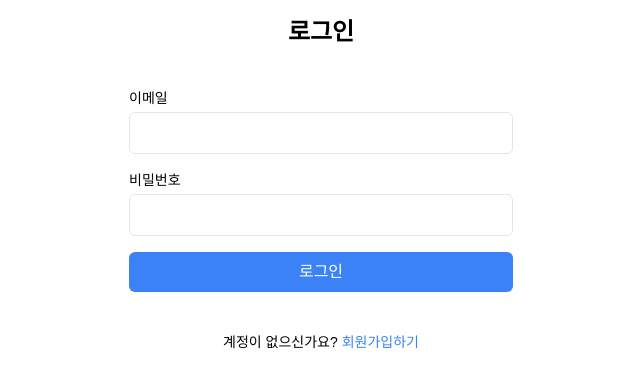
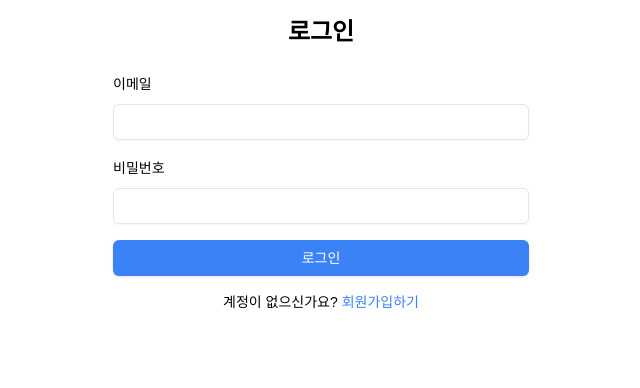
Before and after one commit to TrpMate/TripMate_FE, a Next.js app: page /login in a window 1280 px wide. Shown: the top 388 px of the page, without its empty margins (319-959 px from the left). Built offline with nearby package versions, Linux system fonts and the light colour scheme.

Commit message:
ui : 로그인 페이지 내 shadcn 컴포넌트 추가 및 로그인 에러 메세지 추가

```diff
--- a/package.json
+++ b/package.json
@@ -11,6 +11,8 @@
     "format:check": "prettier --check \"**/*.{ts,tsx,md,json,js,jsx}\""
   },
   "dependencies": {
+    "@hookform/resolvers": "^3.9.1",
+    "@radix-ui/react-label": "^2.1.0",
     "@radix-ui/react-slot": "^1.1.0",
     "class-variance-authority": "^0.7.0",
     "clsx": "^2.1.1",
@@ -18,9 +20,11 @@
     "next": "15.0.3",
     "react": "19.0.0-rc-66855b96-20241106",
     "react-dom": "19.0.0-rc-66855b96-20241106",
+    "react-hook-form": "^7.53.2",
     "swr": "^2.2.5",
     "tailwind-merge": "^2.5.4",
     "tailwindcss-animate": "^1.0.7",
+    "zod": "^3.23.8",
     "zustand": "^5.0.1"
   },
   "devDependencies": {
--- a/src/app/login/page.tsx
+++ b/src/app/login/page.tsx
@@ -1,40 +1,82 @@
+'use client'
 import Link from 'next/link'
+import { useForm } from 'react-hook-form'
+import { useState } from 'react'
+import { Form, FormControl, FormItem, FormLabel } from '@/components/ui/form'
+import { Input } from '@/components/ui/input'
+import { Button } from '@/components/ui/button'
+import { Alert, AlertDescription } from '@/components/ui/alert'
+
+type LoginFormValues = {
+  email: string
+  password: string
+}
 
 export default function LoginPage() {
+  const [errorMessage, setErrorMessage] = useState<string | null>(null)
+
+  const form = useForm<LoginFormValues>({
+    defaultValues: {
+      email: '',
+      password: '',
+    },
+  })
+
+  const onSubmit = (data: LoginFormValues) => {
+    console.log('데이터:', data)
+    setErrorMessage(null)
+  }
+
+  const onError = (errors: any) => {
+    if (errors.email) {
+      setErrorMessage(errors.email.message)
+    } else if (errors.password) {
+      setErrorMessage(errors.password.message)
+    }
+  }
+
   return (
-    <div className="mx-auto max-w-md space-y-6 p-4">
-      <h1 className="mb-4 text-center text-2xl font-bold">로그인</h1>
-      <form className="space-y-4 p-4">
-        <div>
-          <label htmlFor="email" className="block text-sm font-medium">
-            이메일
-          </label>
-          <input
-            type="email"
-            id="email"
-            name="email"
-            required
-            className="mt-1 block w-full rounded-md border p-2"
-          />
-        </div>
+    <>
+      <div className="mx-auto max-w-md space-y-6 p-4">
+        <h1 className="mb-4 text-center text-2xl font-bold">로그인</h1>
 
-        <div>
-          <label htmlFor="password" className="block text-sm font-medium">
-            비밀번호
-          </label>
-          <input
-            type="password"
-            id="password"
-            name="password"
-            required
-            className="mt-1 block w-full rounded-md border p-2"
-          />
-        </div>
+        <Form {...form}>
+          <form onSubmit={form.handleSubmit(onSubmit, onError)} className="space-y-4">
+            <FormItem>
+              <FormLabel htmlFor="email">이메일</FormLabel>
+              <FormControl>
+                <Input
+                  id="email"
+                  {...form.register('email', { required: '이메일을 입력해주세요.' })}
+                  className="rouded-md mt-1 block w-full border p-2"
+                />
+              </FormControl>
+            </FormItem>
 
-        <button type="submit" className="w-full rounded-md bg-blue-500 py-2 text-white">
-          로그인
-        </button>
-      </form>
+            <FormItem>
+              <FormLabel htmlFor="password">비밀번호</FormLabel>
+              <FormControl>
+                <Input
+                  type="password"
+                  id="password"
+                  {...form.register('password', { required: '비밀번호를 입력해 주세요.' })}
+                  className="mt-1 block w-full rounded-md border p-2"
+                />
+              </FormControl>
+            </FormItem>
+
+            {errorMessage && (
+              <Alert className="text-red-650 text-red-650 m-0 mb-4 border-none p-0 font-bold text-red-500">
+                <AlertDescription>{errorMessage}</AlertDescription>
+              </Alert>
+            )}
+
+            <Button type="submit" className="w-full rounded-md bg-blue-500 py-2 text-white">
+              로그인
+            </Button>
+          </form>
+        </Form>
+      </div>
 
       <div className="text-center">
         <p className="text-sm">
@@ -44,6 +86,6 @@
           </Link>
         </p>
       </div>
-    </div>
+    </>
   )
 }
--- a/src/app/signup/page.tsx
+++ b/src/app/signup/page.tsx
@@ -13,7 +13,6 @@
 
     if (password !== passwordConfirm) {
       alert('비밀번호가 일치하지 않습니다.')
-
     }
   }
 
--- /dev/null
+++ b/src/components/ui/alert.tsx
@@ -0,0 +1,59 @@
+import * as React from "react"
+import { cva, type VariantProps } from "class-variance-authority"
+
+import { cn } from "@/lib/utils"
+
+const alertVariants = cva(
+  "relative w-full rounded-lg border px-4 py-3 text-sm [&>svg+div]:translate-y-[-3px] [&>svg]:absolute [&>svg]:left-4 [&>svg]:top-4 [&>svg]:text-foreground [&>svg~*]:pl-7",
+  {
+    variants: {
+      variant: {
+        default: "bg-background text-foreground",
+        destructive:
+          "border-destructive/50 text-destructive dark:border-destructive [&>svg]:text-destructive",
+      },
+    },
+    defaultVariants: {
+      variant: "default",
+    },
+  }
+)
+
+const Alert = React.forwardRef<
+  HTMLDivElement,
+  React.HTMLAttributes<HTMLDivElement> & VariantProps<typeof alertVariants>
+>(({ className, variant, ...props }, ref) => (
+  <div
+    ref={ref}
+    role="alert"
+    className={cn(alertVariants({ variant }), className)}
+    {...props}
+  />
+))
+Alert.displayName = "Alert"
+
+const AlertTitle = React.forwardRef<
+  HTMLParagraphElement,
+  React.HTMLAttributes<HTMLHeadingElement>
+>(({ className, ...props }, ref) => (
+  <h5
+    ref={ref}
+    className={cn("mb-1 font-medium leading-none tracking-tight", className)}
+    {...props}
+  />
+))
+AlertTitle.displayName = "AlertTitle"
+
+const AlertDescription = React.forwardRef<
+  HTMLParagraphElement,
+  React.HTMLAttributes<HTMLParagraphElement>
+>(({ className, ...props }, ref) => (
+  <div
+    ref={ref}
+    className={cn("text-sm [&_p]:leading-relaxed", className)}
+    {...props}
+  />
+))
+AlertDescription.displayName = "AlertDescription"
+
+export { Alert, AlertTitle, AlertDescription }
--- /dev/null
+++ b/src/components/ui/form.tsx
@@ -0,0 +1,178 @@
+"use client"
+
+import * as React from "react"
+import * as LabelPrimitive from "@radix-ui/react-label"
+import { Slot } from "@radix-ui/react-slot"
+import {
+  Controller,
+  ControllerProps,
+  FieldPath,
+  FieldValues,
+  FormProvider,
+  useFormContext,
+} from "react-hook-form"
+
+import { cn } from "@/lib/utils"
+import { Label } from "@/components/ui/label"
+
+const Form = FormProvider
+
+type FormFieldContextValue<
+  TFieldValues extends FieldValues = FieldValues,
+  TName extends FieldPath<TFieldValues> = FieldPath<TFieldValues>
+> = {
+  name: TName
+}
+
+const FormFieldContext = React.createContext<FormFieldContextValue>(
+  {} as FormFieldContextValue
+)
+
+const FormField = <
+  TFieldValues extends FieldValues = FieldValues,
+  TName extends FieldPath<TFieldValues> = FieldPath<TFieldValues>
+>({
+  ...props
+}: ControllerProps<TFieldValues, TName>) => {
+  return (
+    <FormFieldContext.Provider value={{ name: props.name }}>
+      <Controller {...props} />
+    </FormFieldContext.Provider>
+  )
+}
+
+const useFormField = () => {
+  const fieldContext = React.useContext(FormFieldContext)
+  const itemContext = React.useContext(FormItemContext)
+  const { getFieldState, formState } = useFormContext()
+
+  const fieldState = getFieldState(fieldContext.name, formState)
+
+  if (!fieldContext) {
+    throw new Error("useFormField should be used within <FormField>")
+  }
+
+  const { id } = itemContext
+
+  return {
+    id,
+    name: fieldContext.name,
+    formItemId: `${id}-form-item`,
+    formDescriptionId: `${id}-form-item-description`,
+    formMessageId: `${id}-form-item-message`,
+    ...fieldState,
+  }
+}
+
+type FormItemContextValue = {
+  id: string
+}
+
+const FormItemContext = React.createContext<FormItemContextValue>(
+  {} as FormItemContextValue
+)
+
+const FormItem = React.forwardRef<
+  HTMLDivElement,
+  React.HTMLAttributes<HTMLDivElement>
+>(({ className, ...props }, ref) => {
+  const id = React.useId()
+
+  return (
+    <FormItemContext.Provider value={{ id }}>
+      <div ref={ref} className={cn("space-y-2", className)} {...props} />
+    </FormItemContext.Provider>
+  )
+})
+FormItem.displayName = "FormItem"
+
+const FormLabel = React.forwardRef<
+  React.ElementRef<typeof LabelPrimitive.Root>,
+  React.ComponentPropsWithoutRef<typeof LabelPrimitive.Root>
+>(({ className, ...props }, ref) => {
+  const { error, formItemId } = useFormField()
+
+  return (
+    <Label
+      ref={ref}
+      className={cn(error && "text-destructive", className)}
+      htmlFor={formItemId}
+      {...props}
+    />
+  )
+})
+FormLabel.displayName = "FormLabel"
+
+const FormControl = React.forwardRef<
+  React.ElementRef<typeof Slot>,
+  React.ComponentPropsWithoutRef<typeof Slot>
+>(({ ...props }, ref) => {
+  const { error, formItemId, formDescriptionId, formMessageId } = useFormField()
+
+  return (
+    <Slot
+      ref={ref}
+      id={formItemId}
+      aria-describedby={
+        !error
+          ? `${formDescriptionId}`
+          : `${formDescriptionId} ${formMessageId}`
+      }
+      aria-invalid={!!error}
+      {...props}
+    />
+  )
+})
+FormControl.displayName = "FormControl"
+
+const FormDescription = React.forwardRef<
+  HTMLParagraphElement,
+  React.HTMLAttributes<HTMLParagraphElement>
+>(({ className, ...props }, ref) => {
+  const { formDescriptionId } = useFormField()
+
+  return (
+    <p
+      ref={ref}
+      id={formDescriptionId}
+      className={cn("text-[0.8rem] text-muted-foreground", className)}
+      {...props}
+    />
+  )
+})
+FormDescription.displayName = "FormDescription"
+
+const FormMessage = React.forwardRef<
+  HTMLParagraphElement,
+  React.HTMLAttributes<HTMLParagraphElement>
+>(({ className, children, ...props }, ref) => {
+  const { error, formMessageId } = useFormField()
+  const body = error ? String(error?.message) : children
+
+  if (!body) {
+    return null
+  }
+
+  return (
+    <p
+      ref={ref}
+      id={formMessageId}
+      className={cn("text-[0.8rem] font-medium text-destructive", className)}
+      {...props}
+    >
+      {body}
+    </p>
+  )
+})
+FormMessage.displayName = "FormMessage"
+
+export {
+  useFormField,
+  Form,
+  FormItem,
+  FormLabel,
+  FormControl,
+  FormDescription,
+  FormMessage,
+  FormField,
+}
--- /dev/null
+++ b/src/components/ui/input.tsx
@@ -0,0 +1,22 @@
+import * as React from "react"
+
+import { cn } from "@/lib/utils"
+
+const Input = React.forwardRef<HTMLInputElement, React.ComponentProps<"input">>(
+  ({ className, type, ...props }, ref) => {
+    return (
+      <input
+        type={type}
+        className={cn(
+          "flex h-9 w-full rounded-md border border-input bg-transparent px-3 py-1 text-base shadow-sm transition-colors file:border-0 file:bg-transparent file:text-sm file:font-medium file:text-foreground placeholder:text-muted-foreground focus-visible:outline-none focus-visible:ring-1 focus-visible:ring-ring disabled:cursor-not-allowed disabled:opacity-50 md:text-sm",
+          className
+        )}
+        ref={ref}
+        {...props}
+      />
+    )
+  }
+)
+Input.displayName = "Input"
+
+export { Input }
--- /dev/null
+++ b/src/components/ui/label.tsx
@@ -0,0 +1,26 @@
+"use client"
+
+import * as React from "react"
+import * as LabelPrimitive from "@radix-ui/react-label"
+import { cva, type VariantProps } from "class-variance-authority"
+
+import { cn } from "@/lib/utils"
+
+const labelVariants = cva(
+  "text-sm font-medium leading-none peer-disabled:cursor-not-allowed peer-disabled:opacity-70"
+)
+
+const Label = React.forwardRef<
+  React.ElementRef<typeof LabelPrimitive.Root>,
+  React.ComponentPropsWithoutRef<typeof LabelPrimitive.Root> &
+    VariantProps<typeof labelVariants>
+>(({ className, ...props }, ref) => (
+  <LabelPrimitive.Root
+    ref={ref}
+    className={cn(labelVariants(), className)}
+    {...props}
+  />
+))
+Label.displayName = LabelPrimitive.Root.displayName
+
+export { Label }
```
Also changed, not shown: src/components/ui/button.tsx (+27 -20 lines), 1 other file (tests, documents, lock files or other folders).
